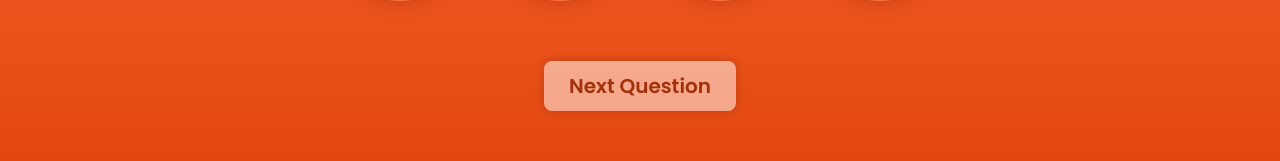
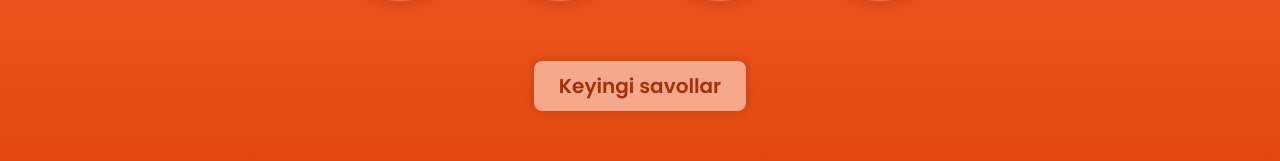
Before and after one commit to DostonUmarov/arifmetik, a React (Vite) app: page /category/addition in a window 1280 px wide. Shown: the part 451-612 px from the top of the page. Built offline with nearby package versions, Linux system fonts and the light colour scheme.

Commit message:
Update Addition.jsx

```diff
--- a/src/Pages/SingleLevel/Addition.jsx
+++ b/src/Pages/SingleLevel/Addition.jsx
@@ -158,21 +158,21 @@ function Addition() {
 
         <button
         onClick={()=>handleButtonClick()}
-        className={activeButton != null | activeButton != undefined? "" : "disabled"}>Next Question</button>
+        className={activeButton != null | activeButton != undefined? "" : "disabled"}>Keyingi savollar</button>
 
         <div
         ref={floatingScoreRef}
         className="overlay">
           <div
         className="score-showcase">
-          <p>Oops, that's not the right answer, {`${randomNumber} ${sign} ${randomNumber2}`} is actually<span> {correctAnswer}</span></p>
+          <p>Afsus, bu xato javob, {`${randomNumber} ${sign} ${randomNumber2}`} javobi<span> {correctAnswer}</span> bo'ladi</p>
 
           <button
           onClick={()=>{
             floatingScoreRef.current.classList.remove("visible")
             nextGame()
           }}
-          >Continue</button>
+          >Davom etish</button>
         </div>
           </div>
 
```
